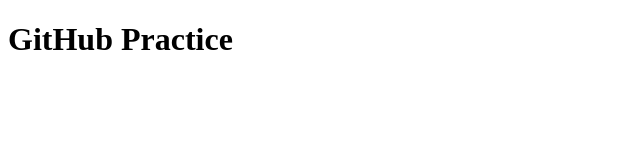
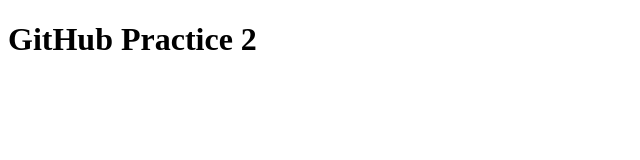
Before and after one commit to mitasoda/GitPractice, a plain HTML site: page index.html in a window 1280 px wide. Shown: the full height of the page, 0-640 px from the left. Drawn offline with Linux system fonts and the light colour scheme.

Commit message:
Update index.html

```diff
--- a/index.html
+++ b/index.html
@@ -7,7 +7,7 @@
 
 <body>
 <main>
-  <h1>GitHub Practice</h1>
+  <h1>GitHub Practice 2</h1>
 </main>
 
 <script>
```
